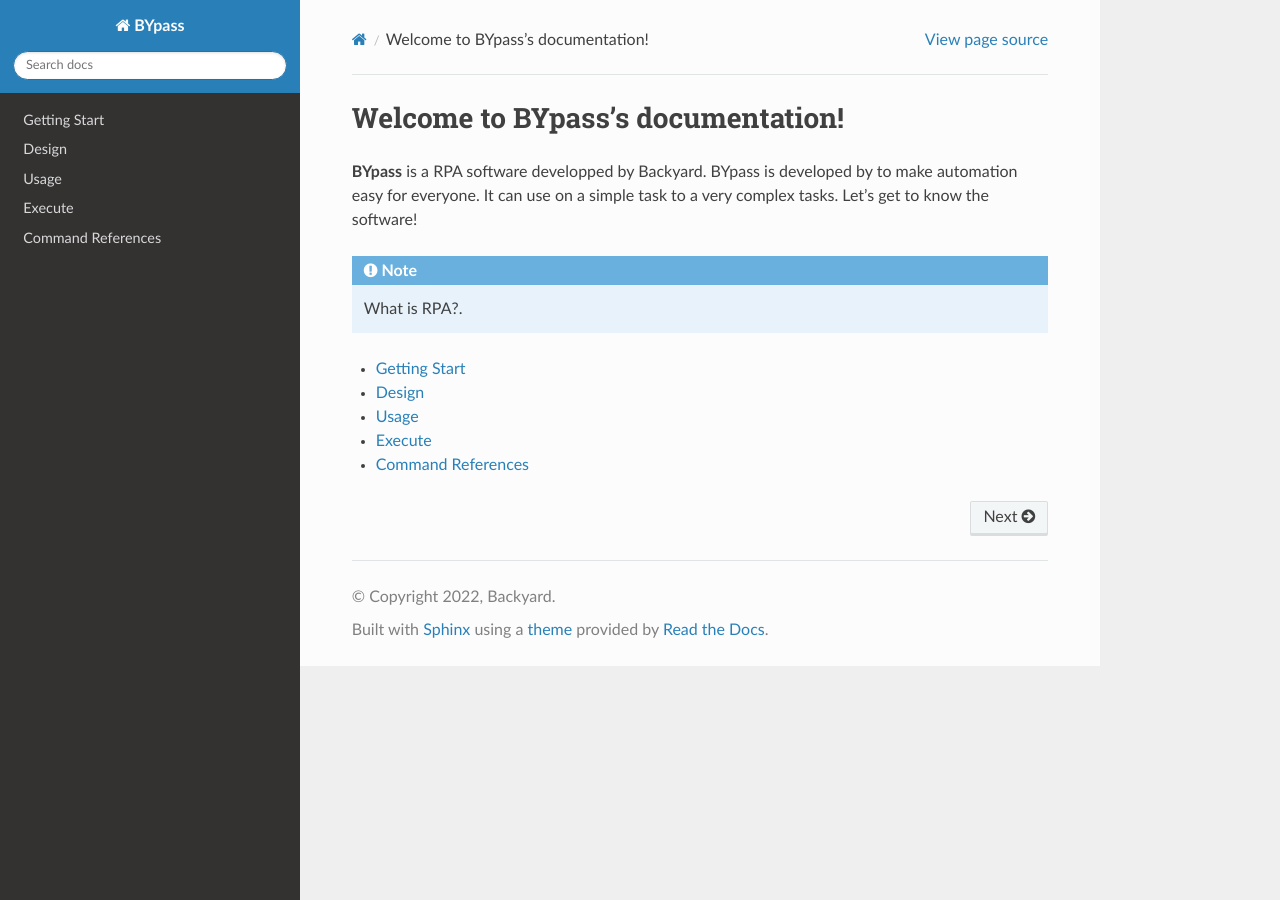
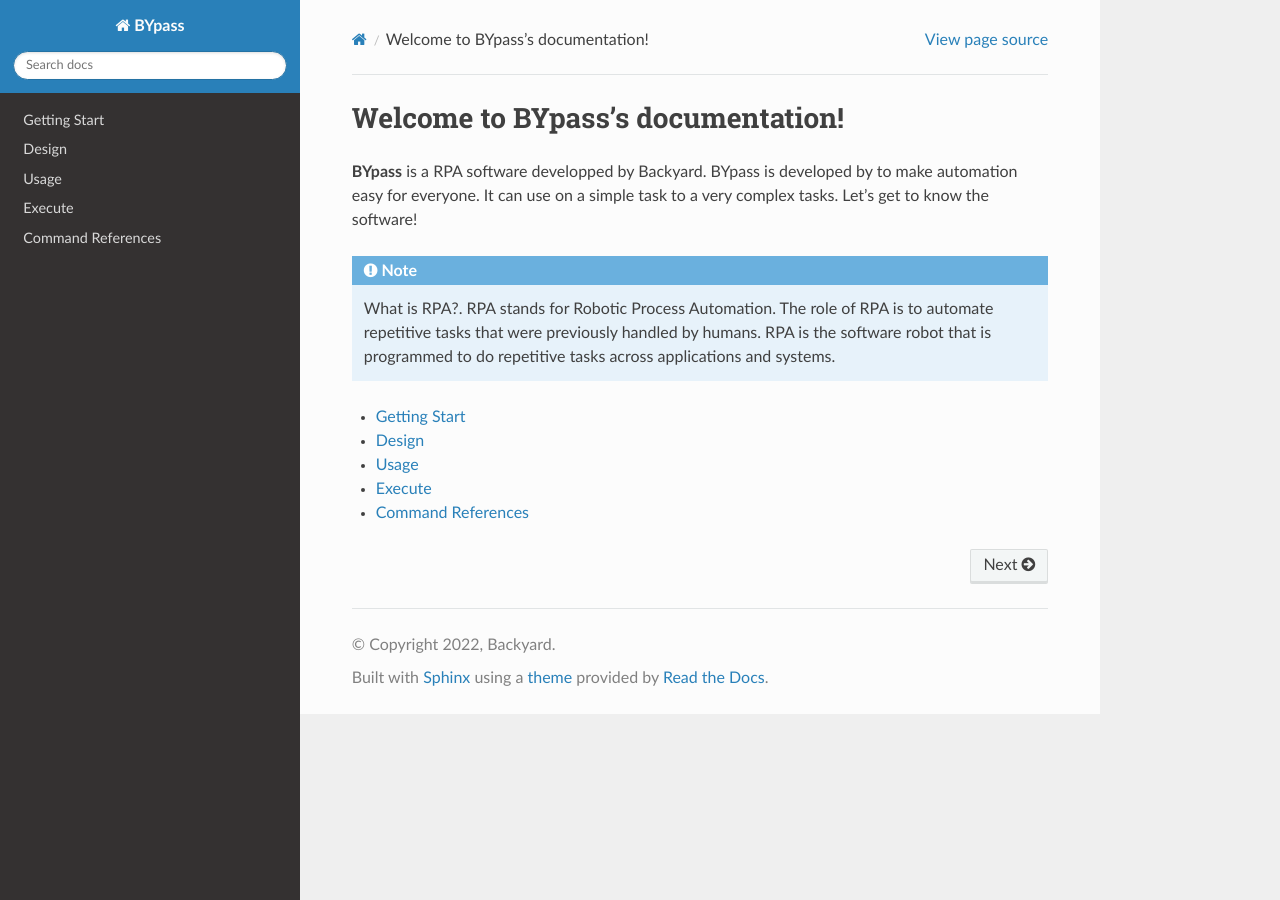
Before and after one commit to stupidmankind/bypassdocv2, a Sphinx documentation site: the page built from docs/source/index.rst, in a window 1280 px wide. Built offline with Sphinx 7.4.7 and the Read the Docs theme 3.1.0, drawn with Linux system fonts in a browser that asks for light colours.

Commit message:
Update index.rst

```diff
--- a/docs/source/index.rst
+++ b/docs/source/index.rst
@@ -6,6 +6,7 @@
 .. note::
 
    What is RPA?.
+   RPA stands for Robotic Process Automation. The role of RPA is to automate repetitive tasks that were previously handled by humans. RPA is the software robot that is programmed to do repetitive tasks across applications and systems.
 
 
 .. 	toctree::
```
